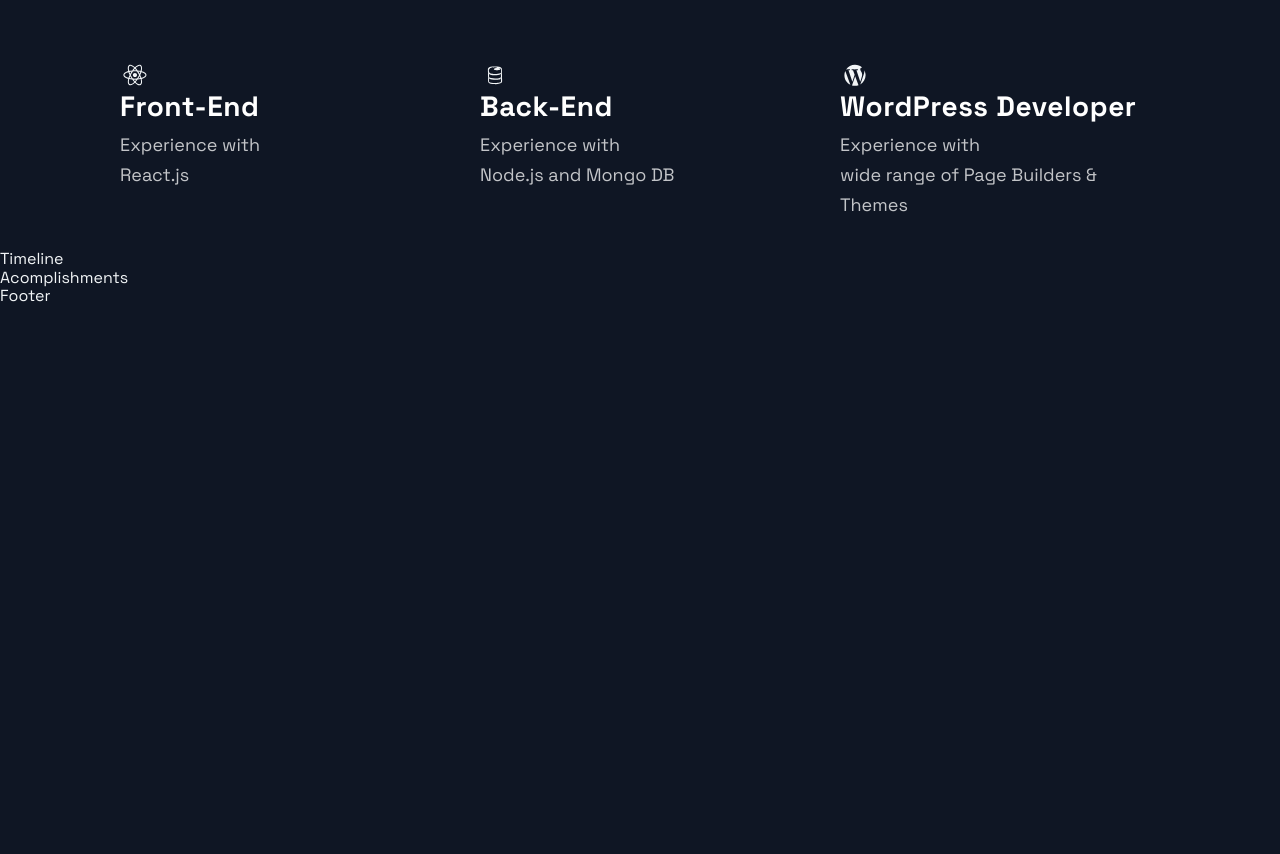
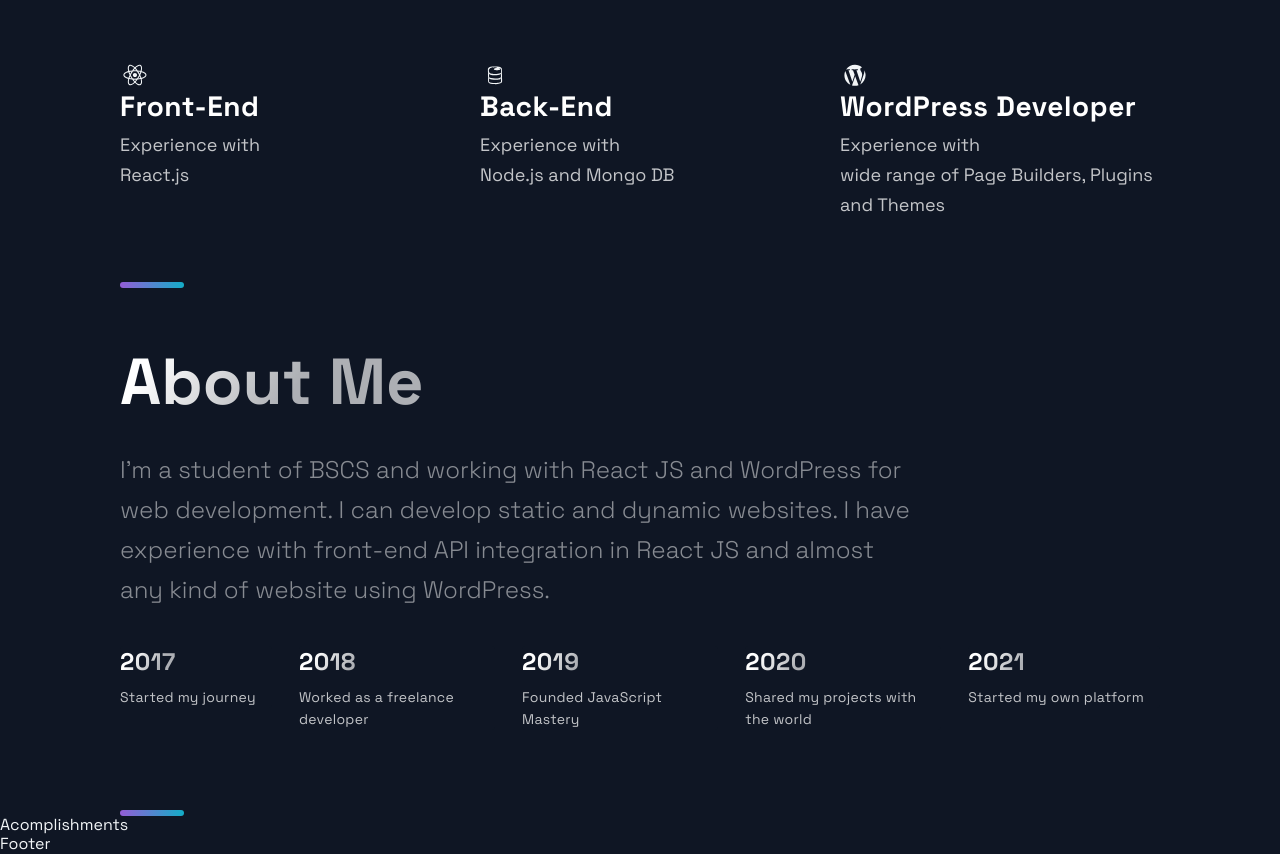
Before and after one commit to haroonbajwa/Portfolio_NextJS, a Next.js app: page / in a window 1280 px wide. Shown: the part 2600-3454 px from the top of the page. Before the commit the page ends 2906 px from the top, so only its background shows below. Built offline with nearby package versions, Linux system fonts and the light colour scheme.

Commit message:
timeline section

```diff
--- a/src/components/Technologies/Technologies.js
+++ b/src/components/Technologies/Technologies.js
@@ -37,7 +37,7 @@ const Technologies = () =>  (
           <ListTitle>WordPress Developer</ListTitle>
           <ListParagraph>
             Experience with <br />
-            wide range of Page Builders & Themes
+            wide range of Page Builders, Plugins and Themes
           </ListParagraph>
         </ListContainer>
       </ListItem>
--- a/src/components/TimeLine/TimeLine.js
+++ b/src/components/TimeLine/TimeLine.js
@@ -7,45 +7,80 @@ import { TimeLineData } from '../../constants/constants';
 const TOTAL_CAROUSEL_COUNT = TimeLineData.length;
 
 const Timeline = () => {
-  // const [activeItem, setActiveItem] = useState(0);
-  // const carouselRef = useRef();
+  const [activeItem, setActiveItem] = useState(0);
+  const carouselRef = useRef();
 
-  // const scroll = (node, left) => {
-  //   return node.scrollTo({ left, behavior: 'smooth' });
-  // }
+  const scroll = (node, left) => {
+    return node.scrollTo({ left, behavior: 'smooth' });
+  }
 
-  // const handleClick = (e, i) => {
-  //   e.preventDefault();
+  const handleClick = (e, i) => {
+    e.preventDefault();
 
-  //   if (carouselRef.current) {
-  //     const scrollLeft = Math.floor(carouselRef.current.scrollWidth * 0.7 * (i / TimeLineData.length));
+    if (carouselRef.current) {
+      const scrollLeft = Math.floor(carouselRef.current.scrollWidth * 0.7 * (i / TimeLineData.length));
 
-  //     scroll(carouselRef.current, scrollLeft);
-  //   }
-  // }
+      scroll(carouselRef.current, scrollLeft);
+    }
+  }
 
-  // const handleScroll = () => {
-  //   if (carouselRef.current) {
-  //     const index = Math.round((carouselRef.current.scrollLeft / (carouselRef.current.scrollWidth * 0.7)) * TimeLineData.length);
+  const handleScroll = () => {
+    if (carouselRef.current) {
+      const index = Math.round((carouselRef.current.scrollLeft / (carouselRef.current.scrollWidth * 0.7)) * TimeLineData.length);
 
-  //     setActiveItem(index);
-  //   }
-  // }
+      setActiveItem(index);
+    }
+  }
 
-  // // snap back to beginning of scroll when window is resized
-  // // avoids a bug where content is covered up if coming from smaller screen
-  // useEffect(() => {
-  //   const handleResize = () => {
-  //     scroll(carouselRef.current, 0);
-  //   }
+  // snap back to beginning of scroll when window is resized
+  // avoids a bug where content is covered up if coming from smaller screen
+  useEffect(() => {
+    const handleResize = () => {
+      scroll(carouselRef.current, 0);
+    }
 
-  //   window.addEventListener('resize', handleResize);
-  // }, []);
+    window.addEventListener('resize', handleResize);
+  }, []);
 
   return (
-    <div>
-      Timeline
-    </div>
+    <Section id="about">
+      <SectionDivider />
+      <SectionTitle main>About Me</SectionTitle>
+      <SectionText>
+        I'm a student of BSCS and working with React JS and WordPress for web development. I can develop static and dynamic websites. I have experience with front-end API integration in React JS and almost any kind of website using WordPress.
+      </SectionText>
+      <CarouselContainer ref={carouselRef} onScroll={handleScroll}>
+        <>
+          {TimeLineData.map((item, index) => (
+            <CarouselMobileScrollNode key={index} final={index === TOTAL_CAROUSEL_COUNT -1}>
+              <CarouselItem
+                indes={index}
+                id={`carousel__item-${index}`}
+                active={activeItem}
+                onClick={(e) => handleClick(e, index)}
+              >
+                <CarouselItemTitle>{item.year}</CarouselItemTitle>
+                <CarouselItemText>{item.text}</CarouselItemText>
+              </CarouselItem>
+            </CarouselMobileScrollNode>
+          ))}
+        </>
+      </CarouselContainer>
+      <CarouselButtons>
+        {TimeLineData.map((item, index) => (
+          <CarouselButton
+            key={index}
+            index={index}
+            active={activeItem}
+            onClick={(e) => handleClick(e, index)}
+            type="button"
+          >
+            <CarouselButtonDot active={activeItem} />
+          </CarouselButton>
+        ))}
+      </CarouselButtons>
+      <SectionDivider />
+    </Section>
   );
 };
 
```
